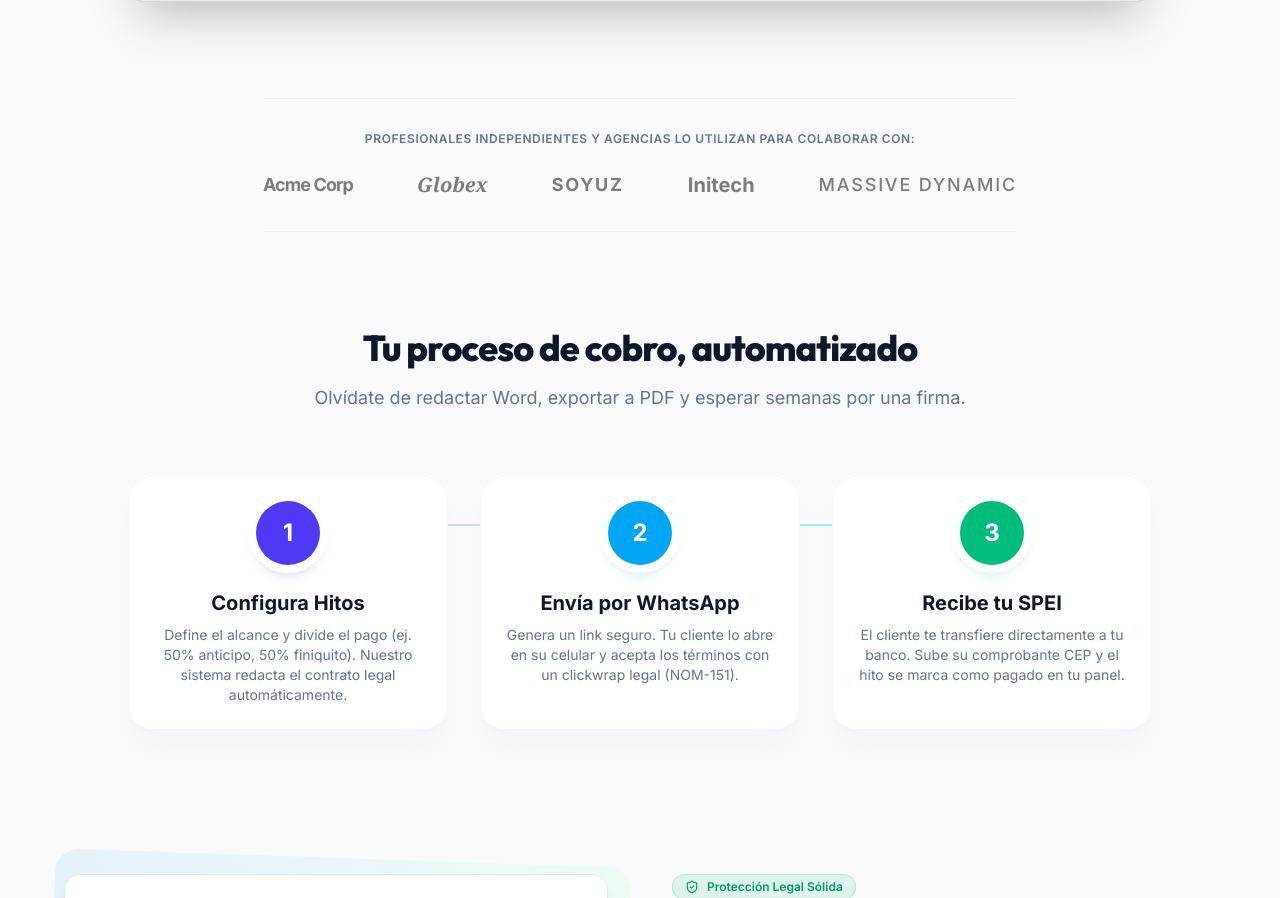
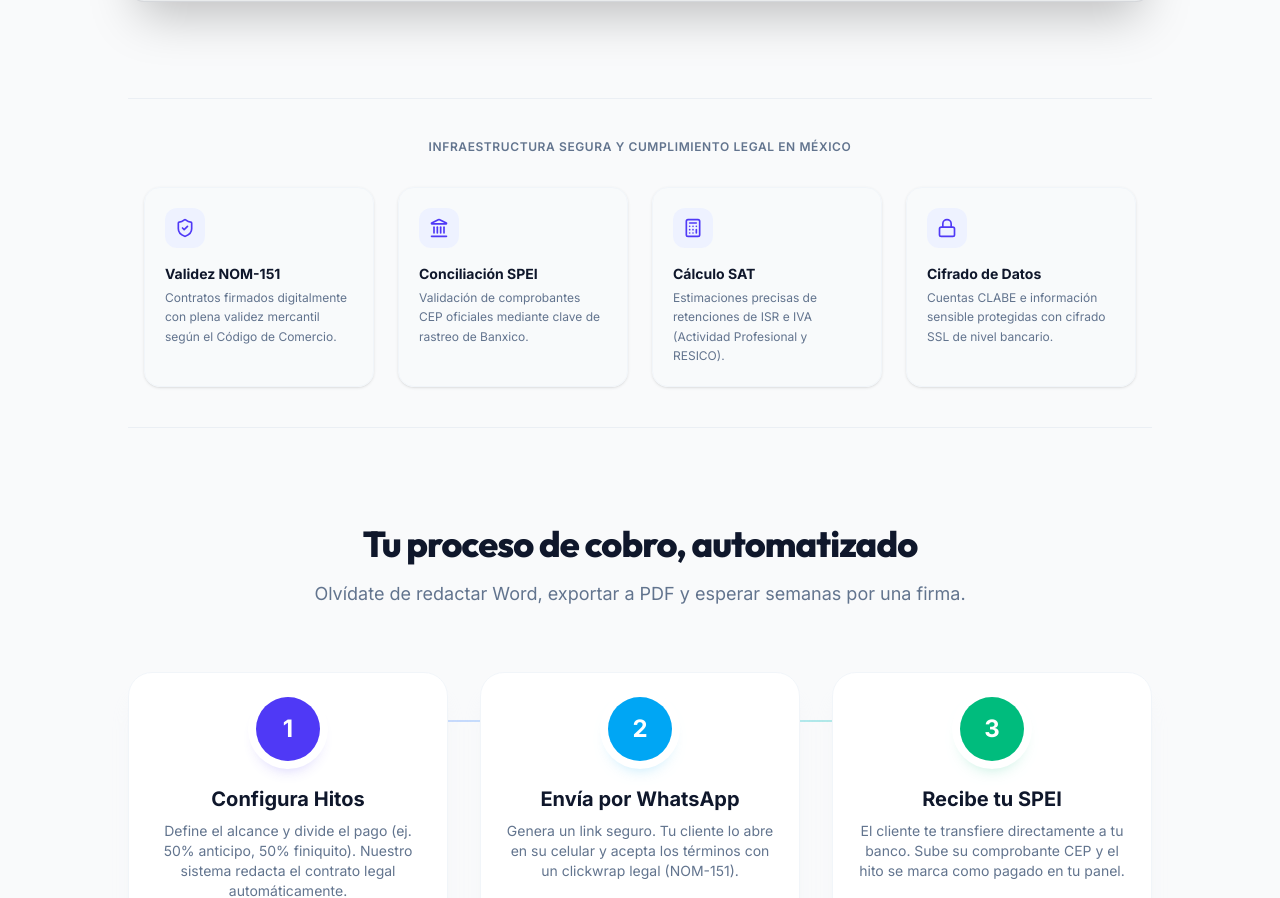
Before and after one commit to jesushzv/contract-tracker, a Next.js app: page / in a window 1280 px wide. Shown: the part 1339-2237 px from the top of the page. Built offline with nearby package versions, Linux system fonts and the light colour scheme; no server answers.

Commit message:
feat: replace trust badge logos with security and compliance feature cards and update notification copy

```diff
--- a/app/components/NotificationBell.tsx
+++ b/app/components/NotificationBell.tsx
@@ -31,7 +31,7 @@ export function NotificationBell() {
 
             <div className="max-h-96 overflow-y-auto">
               <div className="p-4 border-b border-slate-50 hover:bg-slate-50 transition-colors cursor-pointer">
-                <p className="text-sm text-slate-800"><span className="font-medium">Acme Corp</span> ha firmado el contrato.</p>
+                <p className="text-sm text-slate-800"><span className="font-medium">Studio Flora</span> ha firmado el contrato.</p>
                 <p className="text-xs text-slate-400 mt-1">Hace 2 horas</p>
               </div>
               <div className="p-4 border-b border-slate-50 hover:bg-slate-50 transition-colors cursor-pointer">
--- a/app/page.tsx
+++ b/app/page.tsx
@@ -18,7 +18,8 @@ import {
   PlayCircle,
   MessageCircle,
   Check,
-  Star
+  Star,
+  Lock
 } from "lucide-react";
 
 export default function Home() {
@@ -257,17 +258,50 @@ export default function Home() {
         </div>
 
         {/* TRUST BADGES */}
-        <div className="mx-auto max-w-4xl text-center border-y border-slate-200/60 py-8">
-          <p className="text-xs font-semibold uppercase tracking-wider text-slate-500 mb-6">
-            Profesionales independientes y agencias lo utilizan para colaborar con:
+        <div className="mx-auto max-w-5xl text-center border-y border-slate-200/60 py-10 px-4">
+          <p className="text-xs font-semibold uppercase tracking-wider text-slate-500 mb-8">
+            Infraestructura Segura y Cumplimiento Legal en México
           </p>
-          <div className="flex flex-wrap justify-center gap-8 md:gap-16 items-center opacity-60 grayscale">
-             {/* Fake logos represented by text for simplicity */}
-             <div className="text-lg font-black font-sans text-slate-800 tracking-tighter">Acme Corp</div>
-             <div className="text-xl font-bold font-serif text-slate-800 italic">Globex</div>
-             <div className="text-lg font-extrabold font-mono text-slate-800 tracking-widest">SOYUZ</div>
-             <div className="text-xl font-bold text-slate-800">Initech</div>
-             <div className="text-lg font-medium text-slate-800 uppercase tracking-widest hidden md:block">Massive Dynamic</div>
+          <div className="grid grid-cols-1 sm:grid-cols-2 lg:grid-cols-4 gap-6 text-left">
+            <div className="bg-slate-50/50 border border-slate-100 rounded-2xl p-5 hover:border-indigo-100 transition-colors shadow-sm">
+              <div className="w-10 h-10 rounded-xl bg-indigo-50 flex items-center justify-center text-indigo-600 mb-4">
+                <ShieldCheck className="w-5 h-5" />
+              </div>
+              <h4 className="text-sm font-bold text-slate-900 mb-1">Validez NOM-151</h4>
+              <p className="text-xs text-slate-500 leading-relaxed">
+                Contratos firmados digitalmente con plena validez mercantil según el Código de Comercio.
+              </p>
+            </div>
+
+            <div className="bg-slate-50/50 border border-slate-100 rounded-2xl p-5 hover:border-indigo-100 transition-colors shadow-sm">
+              <div className="w-10 h-10 rounded-xl bg-indigo-50 flex items-center justify-center text-indigo-600 mb-4">
+                <Landmark className="w-5 h-5" />
+              </div>
+              <h4 className="text-sm font-bold text-slate-900 mb-1">Conciliación SPEI</h4>
+              <p className="text-xs text-slate-500 leading-relaxed">
+                Validación de comprobantes CEP oficiales mediante clave de rastreo de Banxico.
+              </p>
+            </div>
+
+            <div className="bg-slate-50/50 border border-slate-100 rounded-2xl p-5 hover:border-indigo-100 transition-colors shadow-sm">
+              <div className="w-10 h-10 rounded-xl bg-indigo-50 flex items-center justify-center text-indigo-600 mb-4">
+                <Calculator className="w-5 h-5" />
+              </div>
+              <h4 className="text-sm font-bold text-slate-900 mb-1">Cálculo SAT</h4>
+              <p className="text-xs text-slate-500 leading-relaxed">
+                Estimaciones precisas de retenciones de ISR e IVA (Actividad Profesional y RESICO).
+              </p>
+            </div>
+
+            <div className="bg-slate-50/50 border border-slate-100 rounded-2xl p-5 hover:border-indigo-100 transition-colors shadow-sm">
+              <div className="w-10 h-10 rounded-xl bg-indigo-50 flex items-center justify-center text-indigo-600 mb-4">
+                <Lock className="w-5 h-5" />
+              </div>
+              <h4 className="text-sm font-bold text-slate-900 mb-1">Cifrado de Datos</h4>
+              <p className="text-xs text-slate-500 leading-relaxed">
+                Cuentas CLABE e información sensible protegidas con cifrado SSL de nivel bancario.
+              </p>
+            </div>
           </div>
         </div>
 
```
